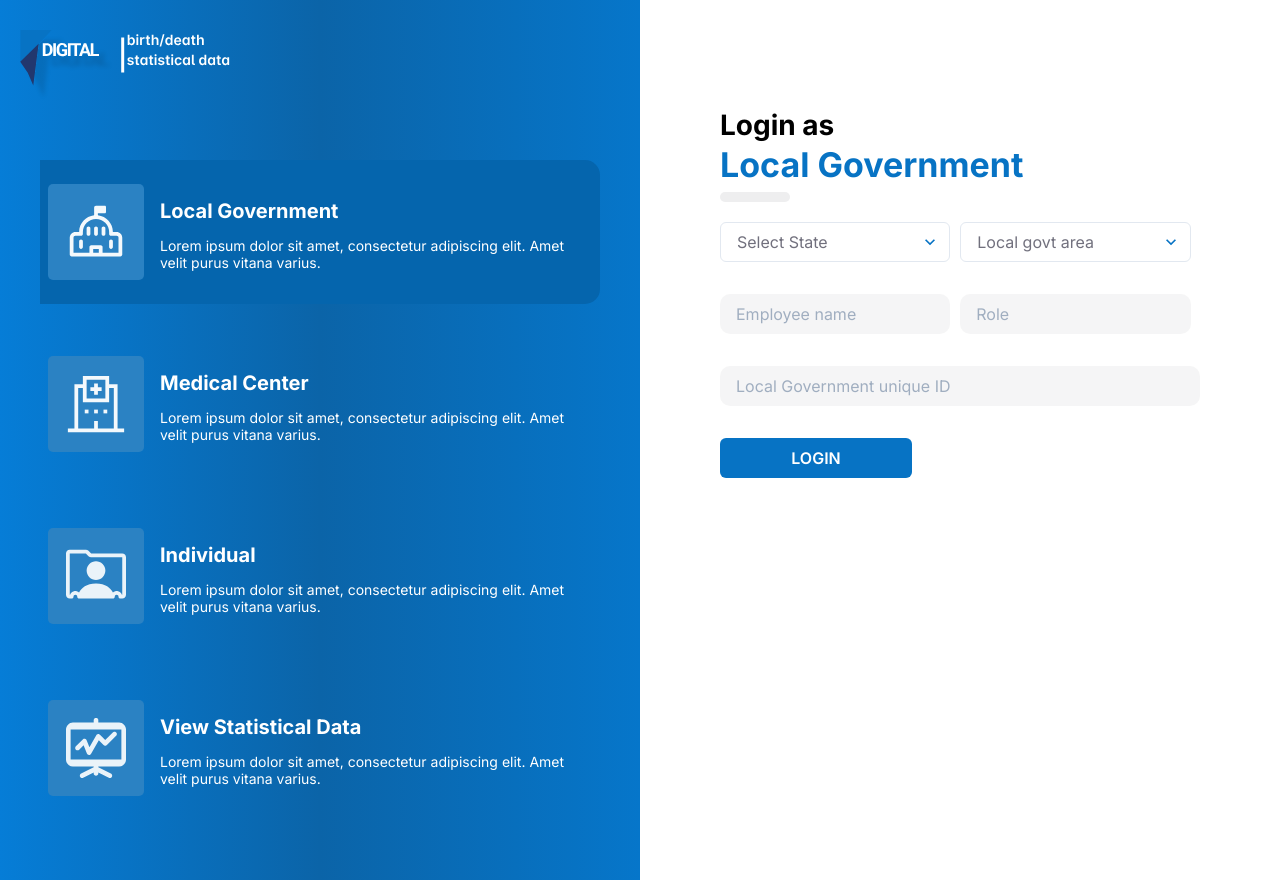
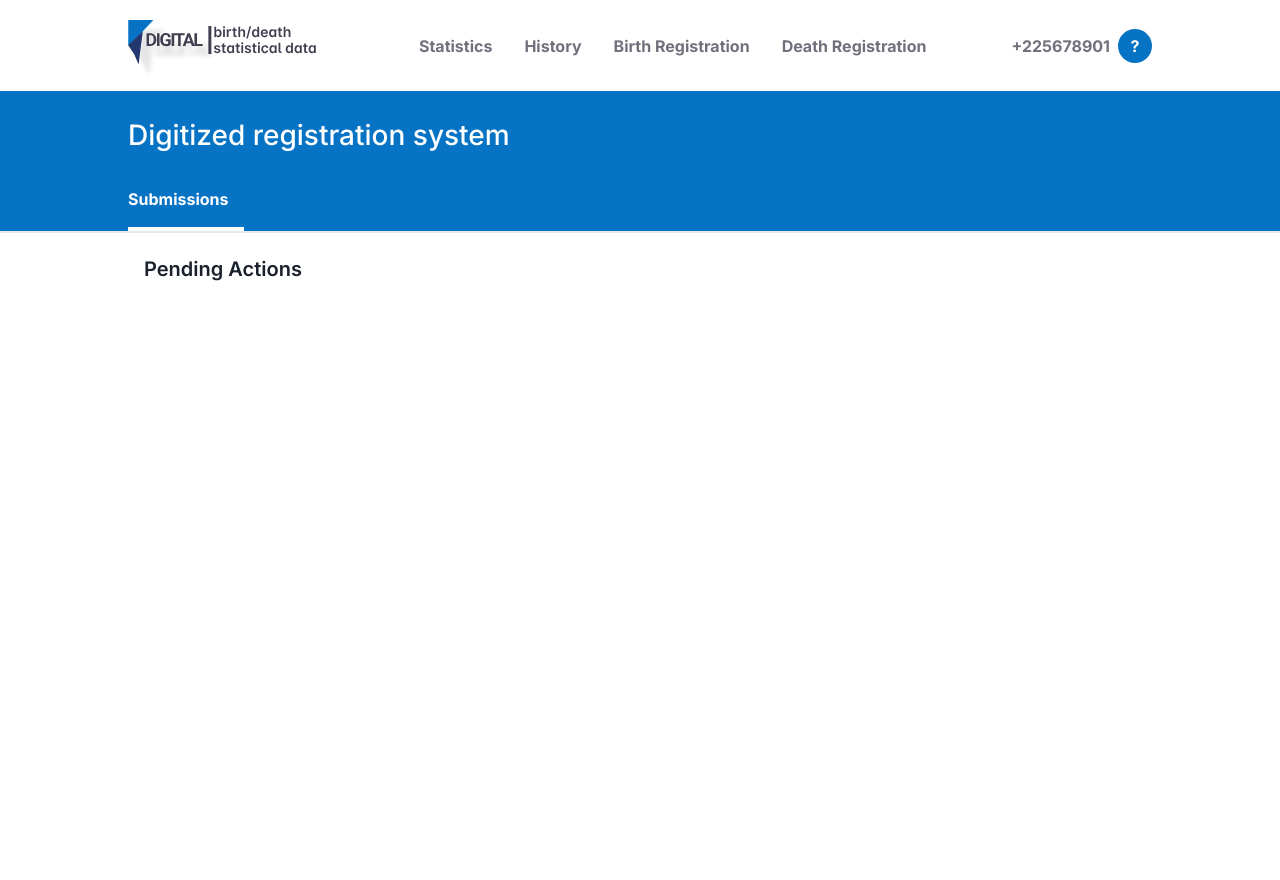
Before and after one commit to boss-seun/frontend, a React (Create React App) app: page /history in a window 1280 px wide. After the commit the page ends 800 px from the top, so only its background shows below. Built offline with nearby package versions, Linux system fonts and the light colour scheme.

Commit message:
add base for statistics and history

```diff
--- a/src/App.js
+++ b/src/App.js
@@ -8,6 +8,8 @@ import Home from './pages/Home';
 import NavBar from './components/common/NavBar';
 import BirthReg from './pages/BirthReg';
 import DeathReg from './pages/DeathReg';
+import History from './pages/History';
+import Statistics from './pages/Statistics';
 
 const App = () => {
   return (
@@ -24,6 +26,18 @@ const App = () => {
           <DeathReg />
         </>
       } />
+      <Route path="/history" element={
+        <>
+          <NavBar />
+          <History />
+        </>
+      } />
+      <Route path="/statistics" element={
+        <>
+          <NavBar />
+          <Statistics />
+        </>
+      } />
       <Route path="/" element={<Home />} />
       <Route path="*" element={<Home />} />
     </Routes>
--- /dev/null
+++ b/src/components/history/PendingActions.js
@@ -0,0 +1,21 @@
+import React from "react";
+import {
+  Box,
+  Text
+} from "@chakra-ui/react";
+
+const PendingActions = () => {
+  return (
+    <Box>
+      <Text
+        fontWeight="600"
+        fontSize="20px"
+        lineHeight="40px"
+      >
+        Pending Actions
+      </Text>
+    </Box>
+  );
+};
+
+export default PendingActions;
--- /dev/null
+++ b/src/components/history/index.js
@@ -0,0 +1,17 @@
+import React from "react";
+import {
+  VStack
+} from "@chakra-ui/react";
+import PendingActions from "./PendingActions";
+
+const Submissions = () => {
+  return (
+    <VStack
+      align="flex-start"
+    >
+      <PendingActions />
+    </VStack>
+  );
+}
+
+export default Submissions;
--- /dev/null
+++ b/src/pages/History.js
@@ -0,0 +1,87 @@
+import React from 'react';
+import {
+  Box,
+  Text,
+  Tabs,
+  TabList,
+  Tab,
+  TabPanels,
+  TabPanel,
+} from '@chakra-ui/react';
+
+import Submissions from '../components/history';
+
+const History = () => {
+  return (
+    <Box>
+      <Tabs>
+        <Text
+          bg="txt.primary"
+          px={["1rem", "2rem", "2rem", "8rem"]}
+          pt={6}
+          pb={4}
+          fontSize={["24px", "24px", "24px", "28px"]}
+          lineHeight="40px"
+          fontWeight="500"
+          color="white"
+        >
+          Digitized registration system
+        </Text>
+
+        <TabList
+          bg="txt.primary"
+          px={["1rem", "2rem", "2rem", "8rem"]}
+          scrollBehavior="smooth"
+          overflowX="scroll"
+          overflowY="hidden"
+          sx={{
+            scrollbarWidth: 'none',
+            '::-webkit-scrollbar': {
+              display: 'none',
+            },
+          }}
+        >
+          {
+            [
+              {
+                title: "Submissions",
+                disabled: false
+              }
+            ].map(c => (
+              <Tab
+                key={c.title}
+                pl={0}
+                mr={[2, 2, 2, 6]}
+                flexShrink={0}
+                _selected={{
+                  borderBottomWidth: '6px',
+                  borderBottomColor: 'white'
+                }}
+                isDisabled={c.disabled}
+              >
+                <Text
+                  fontSize={["14px", "14px", "14px", "16px"]}
+                  lineHeight="40px"
+                  fontWeight="700"
+                  color="white"
+                >
+                  { c.title }
+                </Text>
+              </Tab>
+            ))
+          }
+        </TabList>
+
+        <TabPanels
+          px={["2rem", "2rem", "2rem", "8rem"]}
+        >
+          <TabPanel>
+            <Submissions />
+          </TabPanel>
+        </TabPanels>
+      </Tabs>
+    </Box>
+  );
+};
+
+export default History;
--- /dev/null
+++ b/src/pages/Statistics.js
@@ -0,0 +1,85 @@
+import React from 'react';
+import {
+  Box,
+  Text,
+  Tabs,
+  TabList,
+  Tab,
+  TabPanels,
+  TabPanel,
+} from '@chakra-ui/react';
+
+const Statistics = () => {
+  return (
+    <Box>
+      <Tabs>
+        <Text
+          bg="txt.primary"
+          px={["1rem", "2rem", "2rem", "8rem"]}
+          pt={6}
+          pb={4}
+          fontSize={["24px", "24px", "24px", "28px"]}
+          lineHeight="40px"
+          fontWeight="500"
+          color="white"
+        >
+          Digitized registration system
+        </Text>
+
+        <TabList
+          bg="txt.primary"
+          px={["1rem", "2rem", "2rem", "8rem"]}
+          scrollBehavior="smooth"
+          overflowX="scroll"
+          overflowY="hidden"
+          sx={{
+            scrollbarWidth: 'none',
+            '::-webkit-scrollbar': {
+              display: 'none',
+            },
+          }}
+        >
+          {
+            [
+              {
+                title: "Submissions",
+                disabled: false
+              }
+            ].map(c => (
+              <Tab
+                key={c.title}
+                pl={0}
+                mr={[2, 2, 2, 6]}
+                flexShrink={0}
+                _selected={{
+                  borderBottomWidth: '6px',
+                  borderBottomColor: 'white'
+                }}
+                isDisabled={c.disabled}
+              >
+                <Text
+                  fontSize={["14px", "14px", "14px", "16px"]}
+                  lineHeight="40px"
+                  fontWeight="700"
+                  color="white"
+                >
+                  { c.title }
+                </Text>
+              </Tab>
+            ))
+          }
+        </TabList>
+
+        <TabPanels
+          px={["2rem", "2rem", "2rem", "8rem"]}
+        >
+          <TabPanel>
+            {/* component go dey here */}
+          </TabPanel>
+        </TabPanels>
+      </Tabs>
+    </Box>
+  );
+};
+
+export default Statistics;
```
Also changed, not shown: src/components/history/HistoryTable.js (added).
